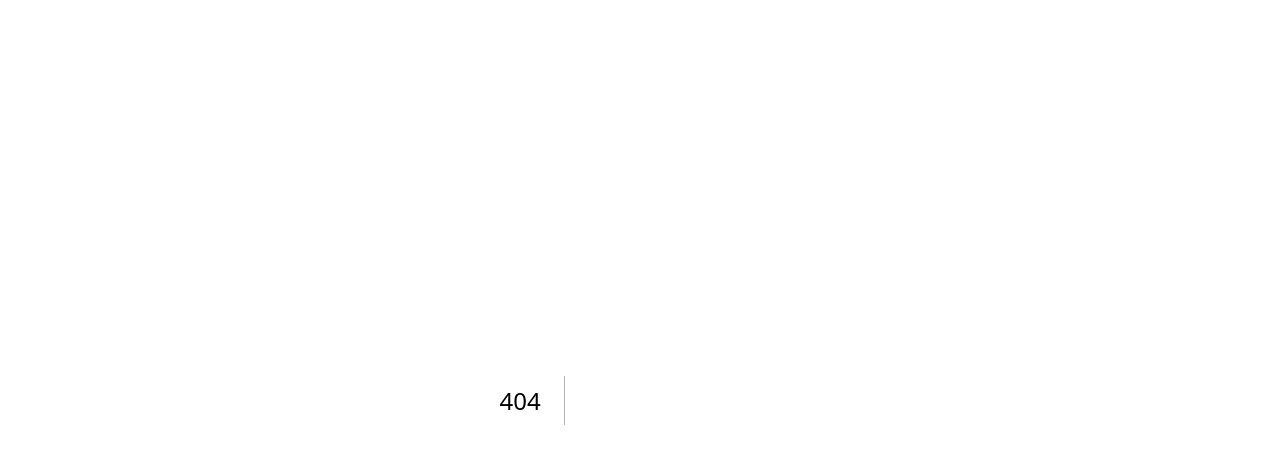
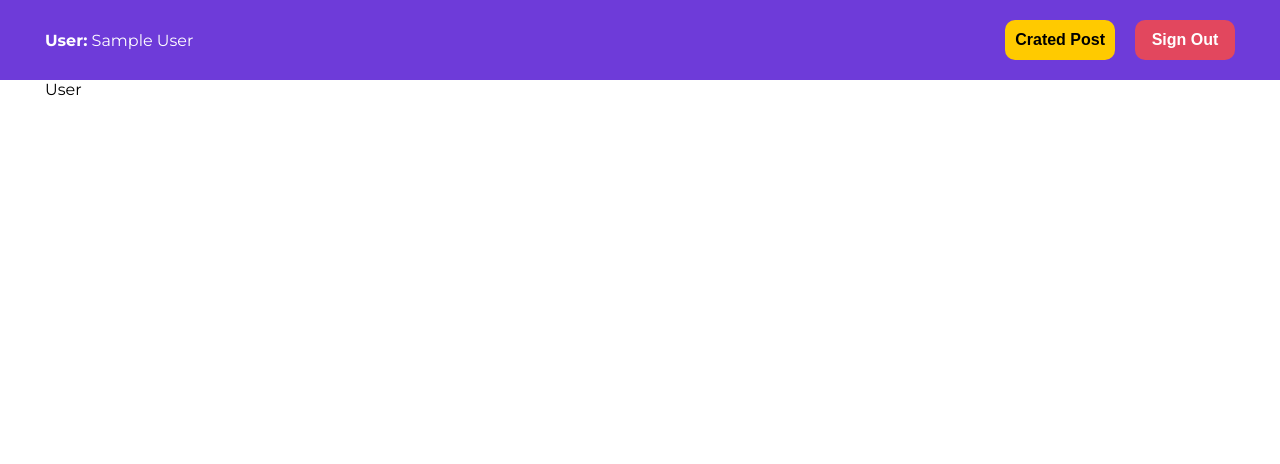
Before and after one commit to alexey-sevastynov/blog-next, a Next.js app: page /user in a window 1280 px wide. Before the commit this address had no page. Shown: the top 464 px of the page. Built offline with nearby package versions, Linux system fonts and the light colour scheme; no server answers; sample sign-in values are in the browser's storage.

Commit message:
added navbar

```diff
--- a/src/app/globals.scss
+++ b/src/app/globals.scss
@@ -4,6 +4,12 @@
   box-sizing: border-box;
   padding: 0;
   margin: 0;
+}
+
+.container {
+  max-width: 1200px;
+  margin: 0px auto;
+  padding: 0px 5px;
 }
 
 a {
--- a/src/app/page.module.scss
+++ b/src/app/page.module.scss
@@ -0,0 +1,25 @@
+@import "./colors";
+
+.home {
+  .nav {
+    width: 100vw;
+
+    background-color: $violet;
+
+    nav {
+      height: 80px;
+      display: flex;
+      justify-content: space-between;
+      align-items: center;
+
+      p {
+        color: $white;
+      }
+
+      .btns {
+        display: flex;
+        gap: 20px;
+      }
+    }
+  }
+}
--- /dev/null
+++ b/src/app/user/layout.tsx
@@ -0,0 +1,14 @@
+import Navbar from "@/components/Navbar/Navbar";
+
+export default function UserLayout({
+  children,
+}: {
+  children: React.ReactNode;
+}) {
+  return (
+    <>
+      <Navbar />
+      {children}
+    </>
+  );
+}
--- /dev/null
+++ b/src/app/user/page.tsx
@@ -0,0 +1,10 @@
+"use client";
+
+import { useSession } from "next-auth/react";
+import React from "react";
+
+const User = () => {
+  return <div className="container">User</div>;
+};
+
+export default User;
--- /dev/null
+++ b/src/components/Navbar/Navbar.tsx
@@ -0,0 +1,40 @@
+"use client";
+
+import React from "react";
+import styles from "./navbar.module.scss";
+import { COLORS } from "@/constants/colors";
+import Btn from "../Btn/Btn";
+import { signOut, useSession } from "next-auth/react";
+import { useRouter } from "next/navigation";
+
+const Navbar = () => {
+  const session = useSession();
+  const router = useRouter();
+
+  if (session.status === "unauthenticated") {
+    router?.push("/");
+  }
+  return (
+    <div className={styles.nav}>
+      <div className="container">
+        <nav>
+          <p>
+            <b>User:</b> {session.data?.user?.name}
+          </p>
+
+          <div className={styles.btns}>
+            <Btn style={{ backgroundColor: COLORS.yellow }}>Crated Post</Btn>
+            <Btn
+              onClick={() => signOut()}
+              style={{ backgroundColor: COLORS.red, color: COLORS.white }}
+            >
+              Sign Out
+            </Btn>
+          </div>
+        </nav>
+      </div>
+    </div>
+  );
+};
+
+export default Navbar;
--- /dev/null
+++ b/src/components/Navbar/navbar.module.scss
@@ -0,0 +1,22 @@
+@import "../../app/colors";
+.nav {
+  width: 100vw;
+
+  background-color: $violet;
+
+  nav {
+    height: 80px;
+    display: flex;
+    justify-content: space-between;
+    align-items: center;
+
+    p {
+      color: $white;
+    }
+
+    .btns {
+      display: flex;
+      gap: 20px;
+    }
+  }
+}
```
Also changed, not shown: src/app/components/AuthWindow/AuthWindow.tsx (+5 -5 lines).
